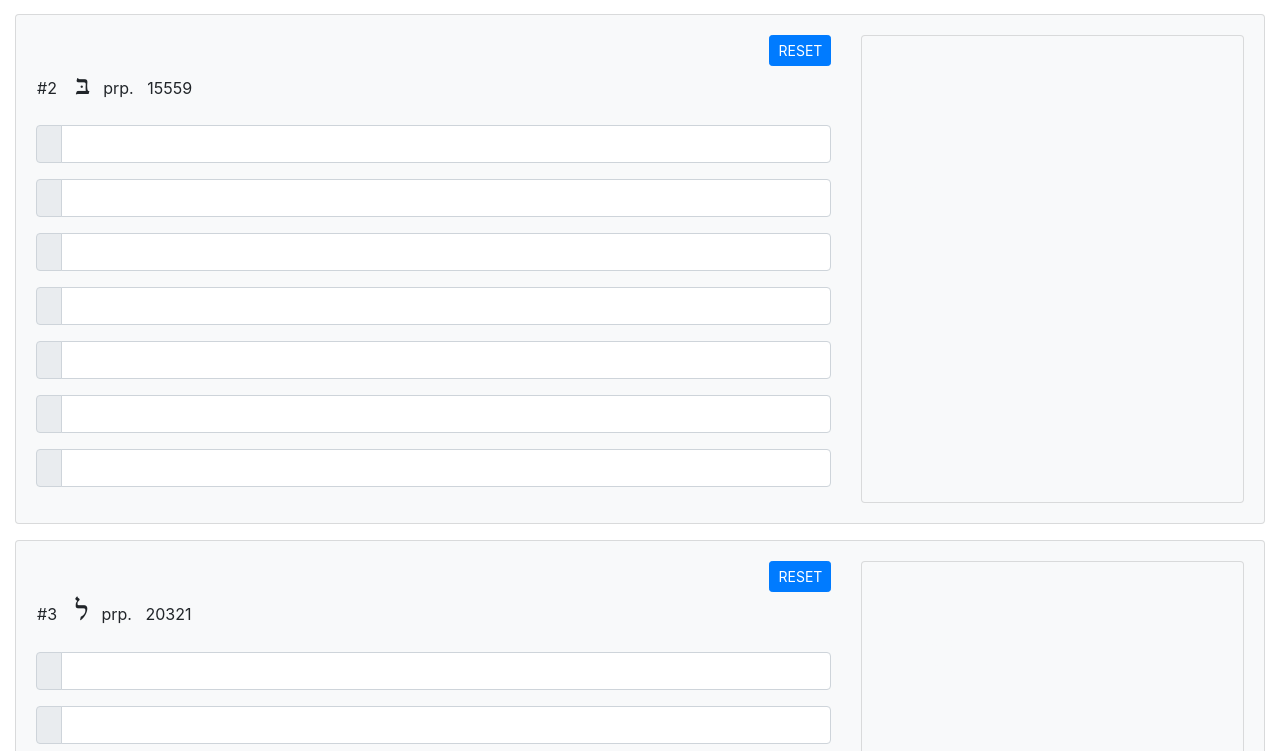
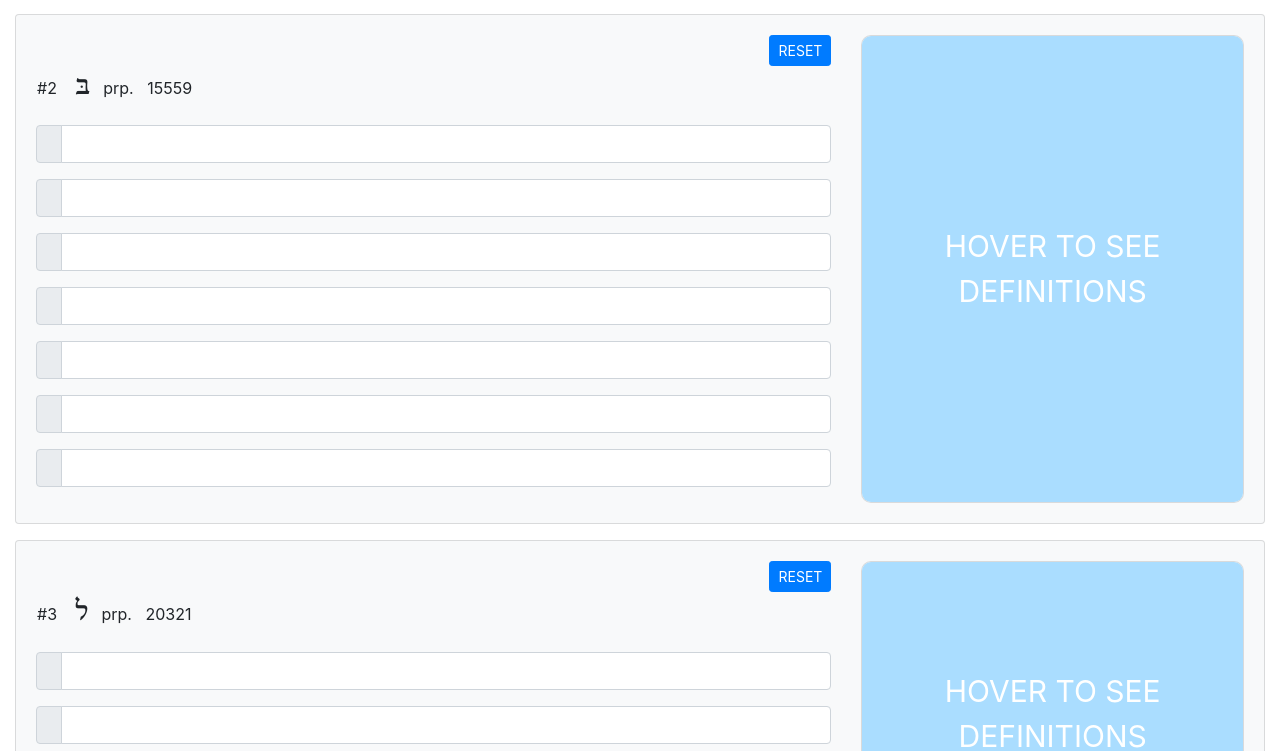
Before and after one commit to joooons/vocabhelper, a website: page index.html in a window 1280 px wide. Shown: the part 548-1299 px from the top of the page. Drawn offline with nearby package versions, Linux system fonts and the light colour scheme.

Commit message:
hint box says hover to see definitions

```diff
--- a/vocabhelper/index.css
+++ b/vocabhelper/index.css
@@ -49,10 +49,31 @@ div.rtl {
     unicode-bidi: bidi-override;
 }
 
-div .quiz-spoiler {
-    transition: 1s;
+.quiz-spoiler {
+    border-radius: 10px !important;
+    overflow: hidden;
 }
 
-div .quiz-spoiler:hover {
-    background: #ADF !important;
+.card-hint {
+    position: absolute;
+    color: gray;
+    font-size: 1rem;
 }
+
+.card-cover {
+    background-color: #ADF;
+    display: flex;
+    justify-content: center;
+    align-items: center;
+    color: white;
+    text-align: center;
+    font-size: 30px;
+    width: inherit;
+    opacity: 100%;
+    transition: opacity 1s;
+    z-index: 1;
+}
+
+.card-cover:hover {
+    opacity: 0%;
+}
--- a/vocabhelper/logic.js
+++ b/vocabhelper/logic.js
@@ -749,9 +749,10 @@ function addQuizQuestions() {
         str += '</div>';
         str += '<div class="col col-12 col-md-4 ">';
         str += '<div class="card h-100 bg-light quiz-spoiler">';
-        str += '<div class="card-body  text-light ">';
-        str += `${splitArrToLines(tempBank[v].arr)}`;
-        str += '</div></div></div></div></div></div>';
+        str += '<div class="card-body card-cover" ><div>HOVER TO SEE DEFINITIONS</div></div>';
+        str += '<div class="card-body card-hint">';
+        str += `${splitArrToLines(tempBank[v].arr)}</div>`;
+        str += '</div></div></div></div></div>';
     });
     $('#quiz-cards').append(str);
     $('.quiz-question').first().focus();
```
